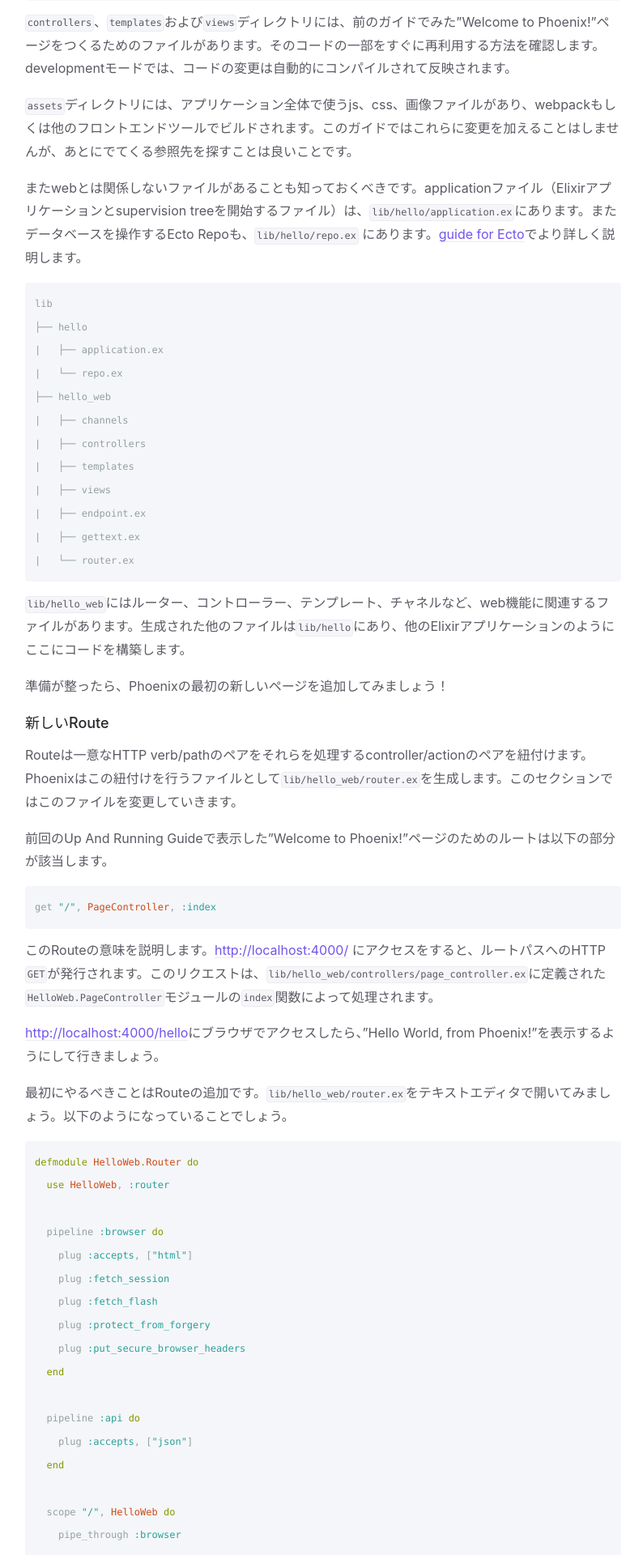
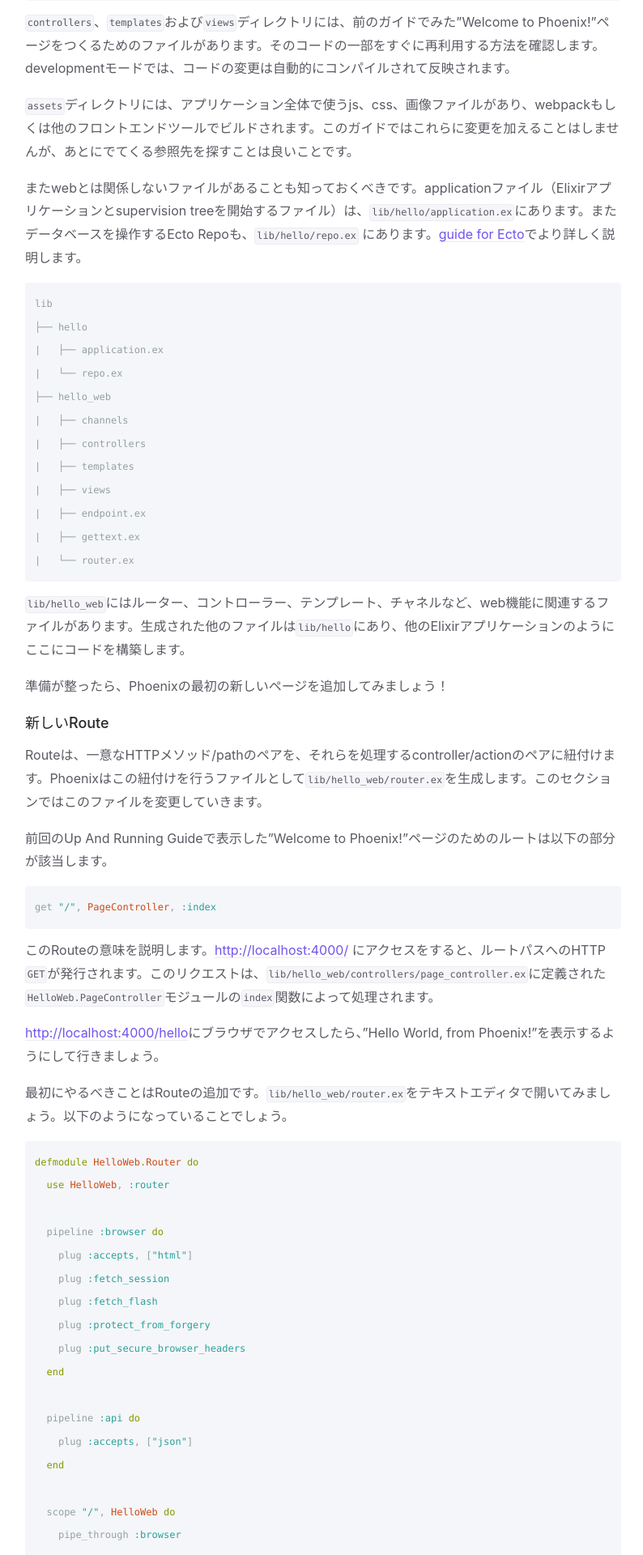
Before and after one commit to fukuoka-ex/phoenix-guide-ja, a Jekyll site: the page built from guides/1.4/adding_pages.md, in a window 1280 px wide. Shown: the part 1324-3244 px from the top of the page at 81% size, without its empty margins (373-1167 px from the left). Built offline with Jekyll 4.4.1, drawn with Linux system fonts in a browser that asks for light colours.

Commit message:
Update guides/1.4/adding_pages.md
review

Co-Authored-By: Koga Shozo <koga.shozo1020@gmail.com>

```diff
--- a/guides/1.4/adding_pages.md
+++ b/guides/1.4/adding_pages.md
@@ -74,7 +74,7 @@ lib
 
 ### 新しいRoute
 
-Routeは一意なHTTP verb/pathのペアをそれらを処理するcontroller/actionのペアを紐付けます。Phoenixはこの紐付けを行うファイルとして`lib/hello_web/router.ex`を生成します。このセクションではこのファイルを変更していきます。
+Routeは、一意なHTTPメソッド/pathのペアを、それらを処理するcontroller/actionのペアに紐付けます。Phoenixはこの紐付けを行うファイルとして`lib/hello_web/router.ex`を生成します。このセクションではこのファイルを変更していきます。
 
 前回のUp And Running Guideで表示した"Welcome to Phoenix!"ページのためのルートは以下の部分が該当します。
 
```
